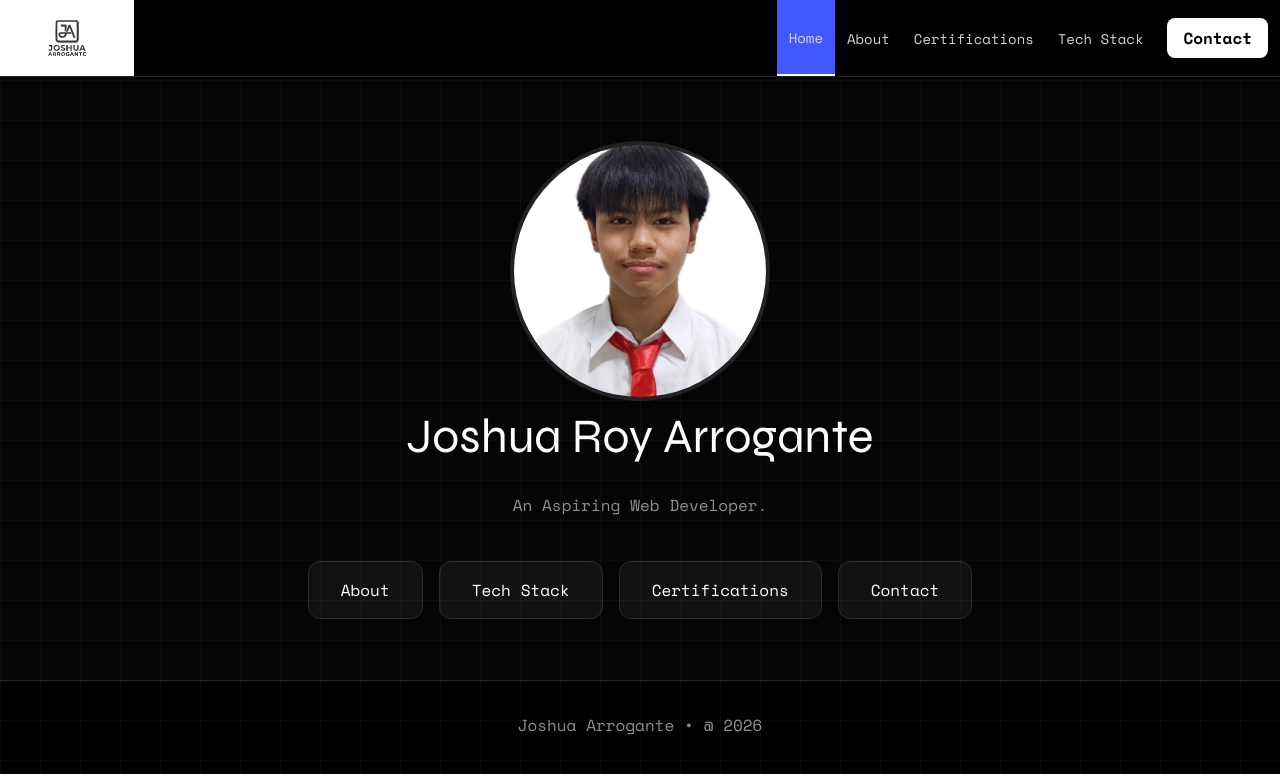
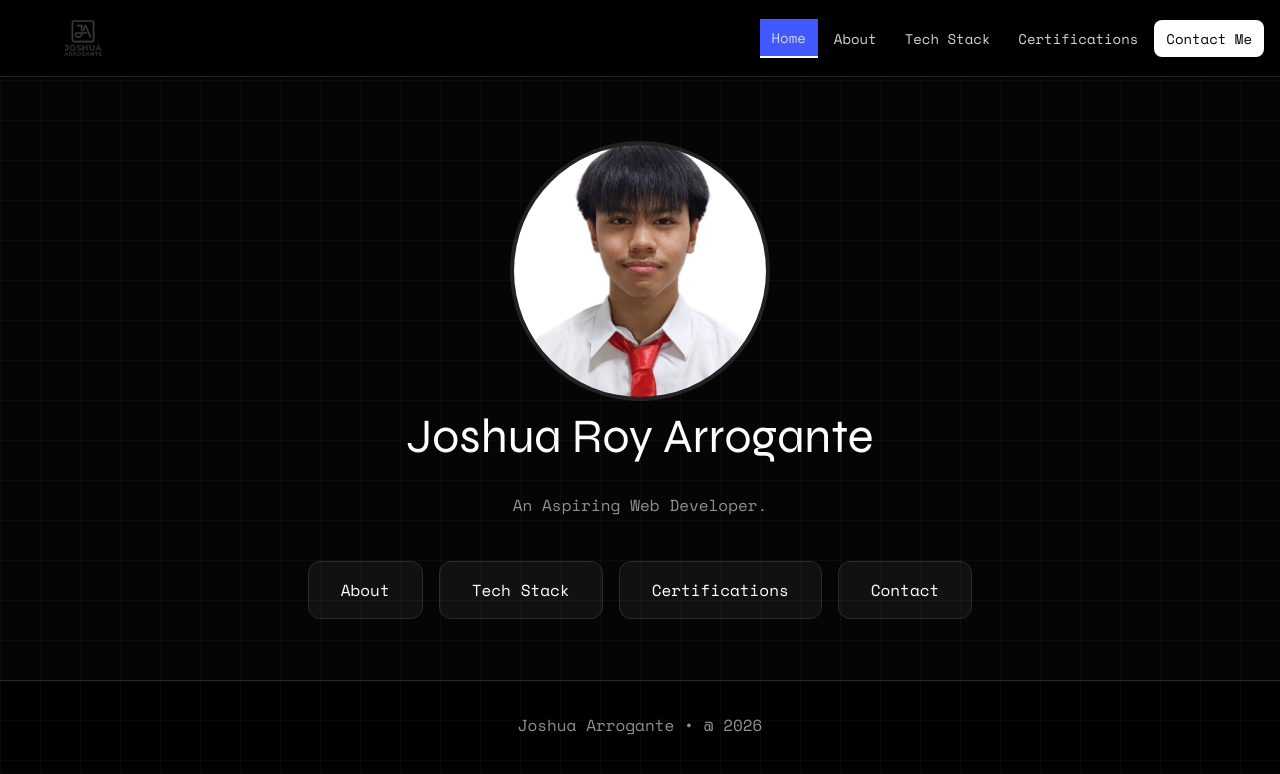
Before and after one commit to joshuait028/portfolio-nuxt, a Nuxt app: page / in a window 1280 px wide. Shown: the top 774 px of the page. Built offline with nearby package versions, Linux system fonts and the light colour scheme.

Commit message:
Implement DaisyUI navbar structure and responsive navigation

```diff
--- a/app/assets/css/portfolio.css
+++ b/app/assets/css/portfolio.css
@@ -60,12 +60,69 @@ body.fade-out{
 
 /* NAVBAR */
 .navbar{
+  display:flex;
+  flex-wrap:wrap;
+  align-items:center;
   position:fixed;
   width:100%;
   top:0;
   background:#000;
   border-bottom:1px solid #232323;
   z-index:100;
+  padding:0 16px;
+}
+
+.navbar.bg-base-100{
+  background:#000;
+}
+
+.navbar.shadow-sm{
+  box-shadow:0 1px 2px rgba(0,0,0,0.2);
+}
+
+.navbar .flex-1{
+  flex:1 1 0%;
+  min-width:0;
+}
+
+.navbar .flex-none{
+  flex:none;
+}
+
+.navbar .navbar-brand{
+  display:flex;
+  align-items:center;
+  min-height:3.25rem;
+}
+
+.navbar .navbar-menu{
+  display:flex;
+  flex:0 0 auto;
+  align-items:center;
+  padding:0;
+}
+
+.navbar .menu.menu-horizontal{
+  display:flex;
+  flex-direction:row;
+  align-items:center;
+  gap:4px;
+  margin:0;
+  padding:0;
+  list-style:none;
+}
+
+.navbar .menu.menu-horizontal > li{
+  display:flex;
+}
+
+.navbar .menu.menu-horizontal > li > a{
+  display:flex;
+  align-items:center;
+}
+
+.navbar .navbar-burger{
+  display:none;
 }
 
 .navbar .navbar-item,
@@ -112,6 +169,71 @@ body.fade-out{
 
 .navbar .navbar-brand img.is-large{
   max-height:60px;
+}
+
+@media (max-width:1023px){
+  .navbar{
+    padding:0 12px;
+  }
+
+  .navbar .navbar-burger{
+    display:inline-flex;
+    flex-direction:column;
+    align-items:center;
+    justify-content:center;
+    width:3.25rem;
+    height:3.25rem;
+    padding:0;
+    gap:4px;
+  }
+
+  .navbar .navbar-burger span{
+    position:static;
+    display:block;
+    width:1.25rem;
+    height:2px;
+    margin:0;
+  }
+
+  .navbar .navbar-burger.is-active span:first-child{
+    transform:translateY(6px) rotate(45deg);
+  }
+
+  .navbar .navbar-burger.is-active span:nth-child(2),
+  .navbar .navbar-burger.is-active span:nth-child(3){
+    opacity:0;
+  }
+
+  .navbar .navbar-burger.is-active span:last-child{
+    transform:translateY(-6px) rotate(-45deg);
+  }
+
+  .navbar .navbar-menu.flex-none{
+    display:none;
+    flex:0 0 100%;
+    width:100%;
+    padding:8px 0;
+  }
+
+  .navbar .navbar-menu.flex-none.is-active{
+    display:block;
+  }
+
+  .navbar .menu.menu-horizontal{
+    flex-direction:column;
+    align-items:stretch;
+    gap:0;
+    width:100%;
+  }
+
+  .navbar .menu.menu-horizontal > li,
+  .navbar .menu.menu-horizontal > li > a{
+    width:100%;
+  }
+
+  .navbar .menu.menu-horizontal > li > a{
+    justify-content:center;
+  }
 }
 
 /* HOME */
--- a/app/components/SiteNavbar.vue
+++ b/app/components/SiteNavbar.vue
@@ -2,20 +2,13 @@
 const route = useRoute()
 const isMenuOpen = ref(false)
 
-const navigationItems = computed(() => {
-  const home = { label: 'Home', to: '/' }
-  const about = { label: 'About', to: '/about-me.html' }
-  const certifications = { label: 'Certifications', to: '/certifications.html' }
-  const techStack = { label: 'Tech Stack', to: '/tech-stack.html' }
-
-  return route.path === '/tech-stack.html'
-    ? [home, about, techStack, certifications]
-    : [home, about, certifications, techStack]
-})
-
-const contactLabel = computed(() =>
-  route.path === '/contact-me.html' ? 'Contact Me' : 'Contact'
-)
+const navigationItems = [
+  { label: 'Home', to: '/' },
+  { label: 'About', to: '/about-me.html' },
+  { label: 'Tech Stack', to: '/tech-stack.html' },
+  { label: 'Certifications', to: '/certifications.html' },
+  { label: 'Contact Me', to: '/contact-me.html' }
+]
 
 const largeLogo = computed(() =>
   route.path === '/' || route.path === '/tech-stack.html'
@@ -33,8 +26,8 @@ watch(() => route.path, closeMenu)
 </script>
 
 <template>
-  <nav class="navbar" role="navigation" aria-label="main navigation">
-    <div class="navbar-brand">
+  <nav class="navbar bg-base-100 shadow-sm" role="navigation" aria-label="main navigation">
+    <div class="flex-1 navbar-brand">
       <NuxtLink class="navbar-item" to="/" aria-label="Joshua Arrogante home">
         <img
           src="/images/arrogante-website-logo.svg"
@@ -42,6 +35,7 @@ watch(() => route.path, closeMenu)
           :class="{ 'is-large': largeLogo }"
         >
       </NuxtLink>
+    </div>
 
     <button
       class="navbar-burger"
@@ -57,38 +51,29 @@ watch(() => route.path, closeMenu)
       <span aria-hidden="true"></span>
       <span aria-hidden="true"></span>
     </button>
-    </div>
 
     <div
+      class="flex-none navbar-menu"
       id="navbarMenu"
-      class="navbar-menu"
       :class="{ 'is-active': isMenuOpen }"
     >
-      <div class="navbar-start"></div>
-
-      <div class="navbar-end">
+      <ul class="menu menu-horizontal">
+        <li v-for="item in navigationItems" :key="item.to">
           <NuxtLink
-          v-for="item in navigationItems"
-          :key="item.to"
-          class="navbar-item"
-          :class="{ 'is-active': isActive(item.to) }"
+            :class="[
+              item.to === '/contact-me.html'
+                ? 'button is-primary navbar-item'
+                : 'navbar-item',
+              { 'is-active': isActive(item.to) }
+            ]"
             :to="item.to"
+            :aria-current="isActive(item.to) ? 'page' : undefined"
             @click="closeMenu"
           >
             {{ item.label }}
           </NuxtLink>
-
-        <div class="navbar-item">
-          <NuxtLink
-            class="button is-primary"
-            :class="{ 'is-active': isActive('/contact-me.html') }"
-            to="/contact-me.html"
-            @click="closeMenu"
-          >
-            <strong>{{ contactLabel }}</strong>
-          </NuxtLink>
-        </div>
-      </div>
+        </li>
+      </ul>
     </div>
   </nav>
 </template>
```
Lines whose indentation alone changed are shown as unchanged.
